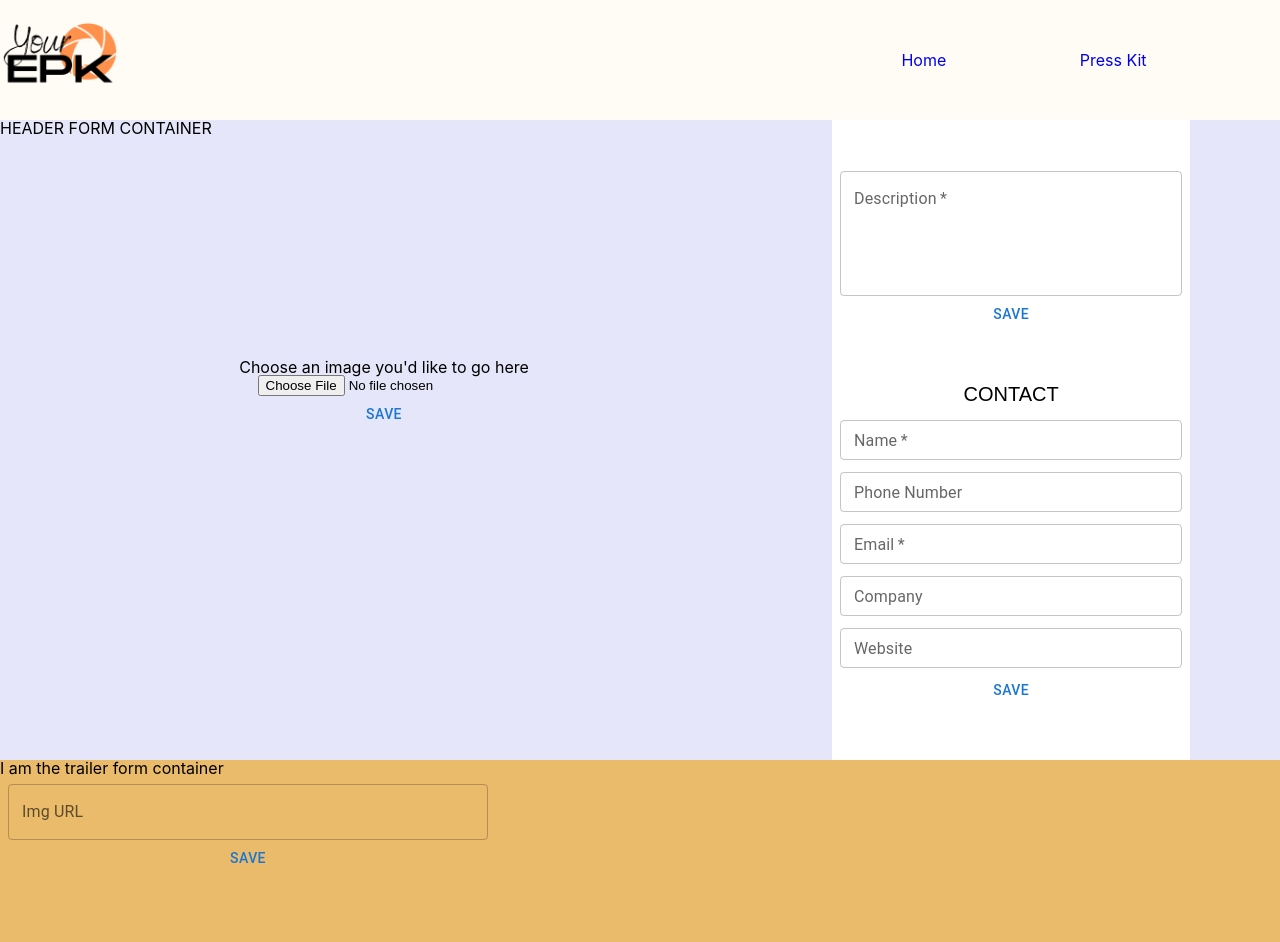
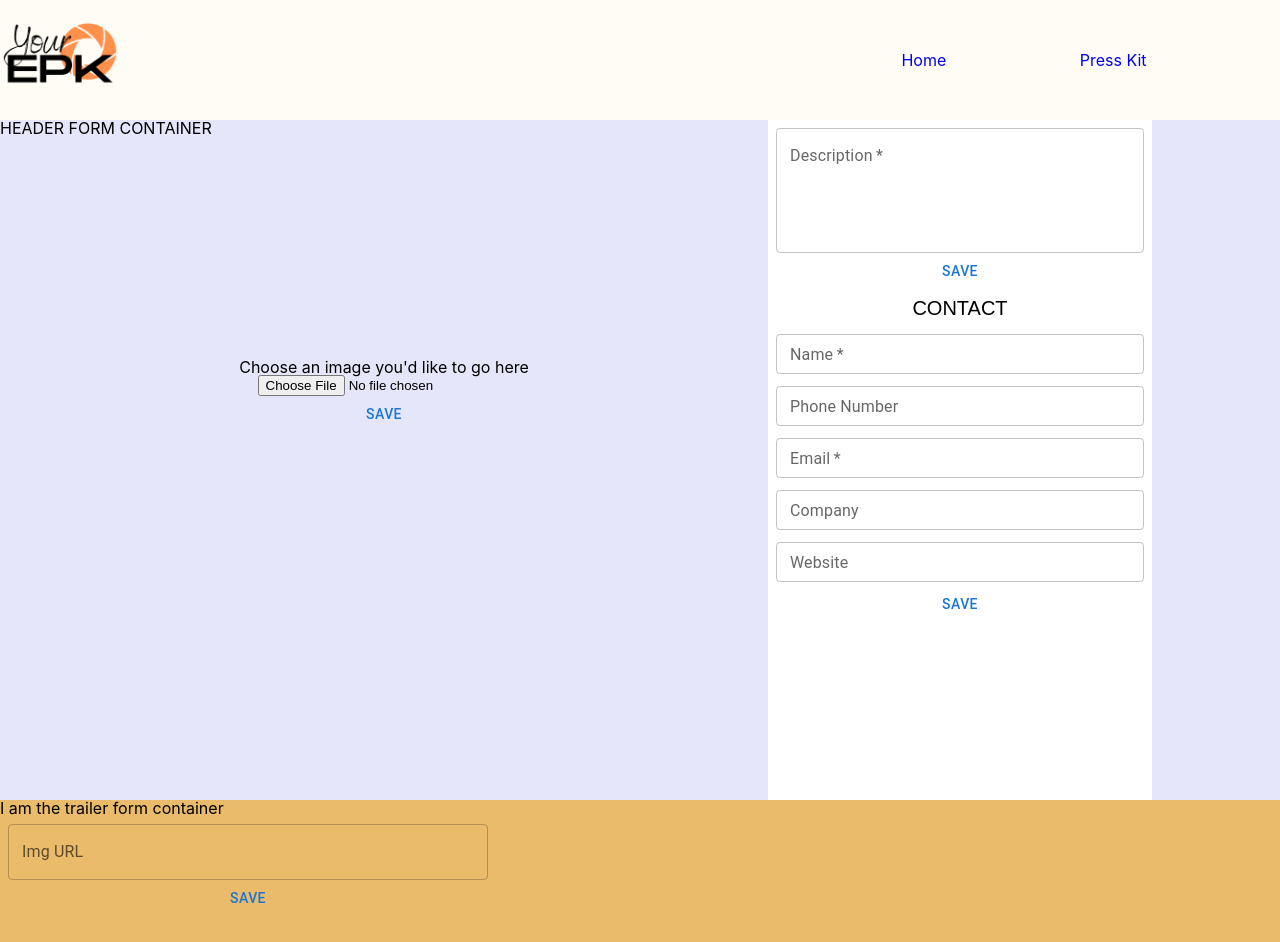
Before and after one commit to ninabrissey/your-epk, a React (Create React App) app: page /edit/1 in a window 1280 px wide. Shown: the top 942 px of the page. Built offline with nearby package versions, Linux system fonts and the light colour scheme; no server answers; a web font is replaced by a local one.

Commit message:
Add styling to header description

```diff
--- a/src/components/Header/Header.scss
+++ b/src/components/Header/Header.scss
@@ -6,6 +6,10 @@
 	width: 100%;
 	background-color: lavender;
 }
+// .edit-btn {
+// 	left: 60vw;
+// 	z-index: 10;
+// }
 
 .header-img-form {
 	height: 65vh;
@@ -21,13 +25,15 @@
 
 .header-info-container {
 	height: $primary-height;
-	width: 28%;
+	width: 30%;
 	z-index: 5;
 	position: absolute;
 	top: 15vh;
-	left: 65%;
+	left: 60%;
 	background-color: #ffffff;
-	@include flexColumnJustify(space-evenly);
+	display: flex;
+	flex-direction: column;
+	// @include flexColumnJustify(space-evenly);
 
 	h1 {
 		font-family: 'Zen Kaku Gothic Antique', sans-serif;
--- a/src/components/Header/HeaderContainer.tsx
+++ b/src/components/Header/HeaderContainer.tsx
@@ -25,7 +25,8 @@ const HeaderContainer = ({ filmEPK, addFilmInfo }: IHeader) => {
 			)}
 			{!isEditing && (
 				<Fab
-					color="secondary"
+					// color="secondary"
+					size="small"
 					aria-label="edit"
 					onClick={() => setIsEditing(true)}
 				>
--- a/src/styles/_variables.scss
+++ b/src/styles/_variables.scss
@@ -3,6 +3,6 @@ $theme-dark: #bf4e22;
 
 $logo-color: #ff9143;
 $better-orange: #ffb179;
-$primary-height: 80vh;
+$primary-height: 85vh;
 $primary-width: 100%;
 $btn-width: 300px;
```
